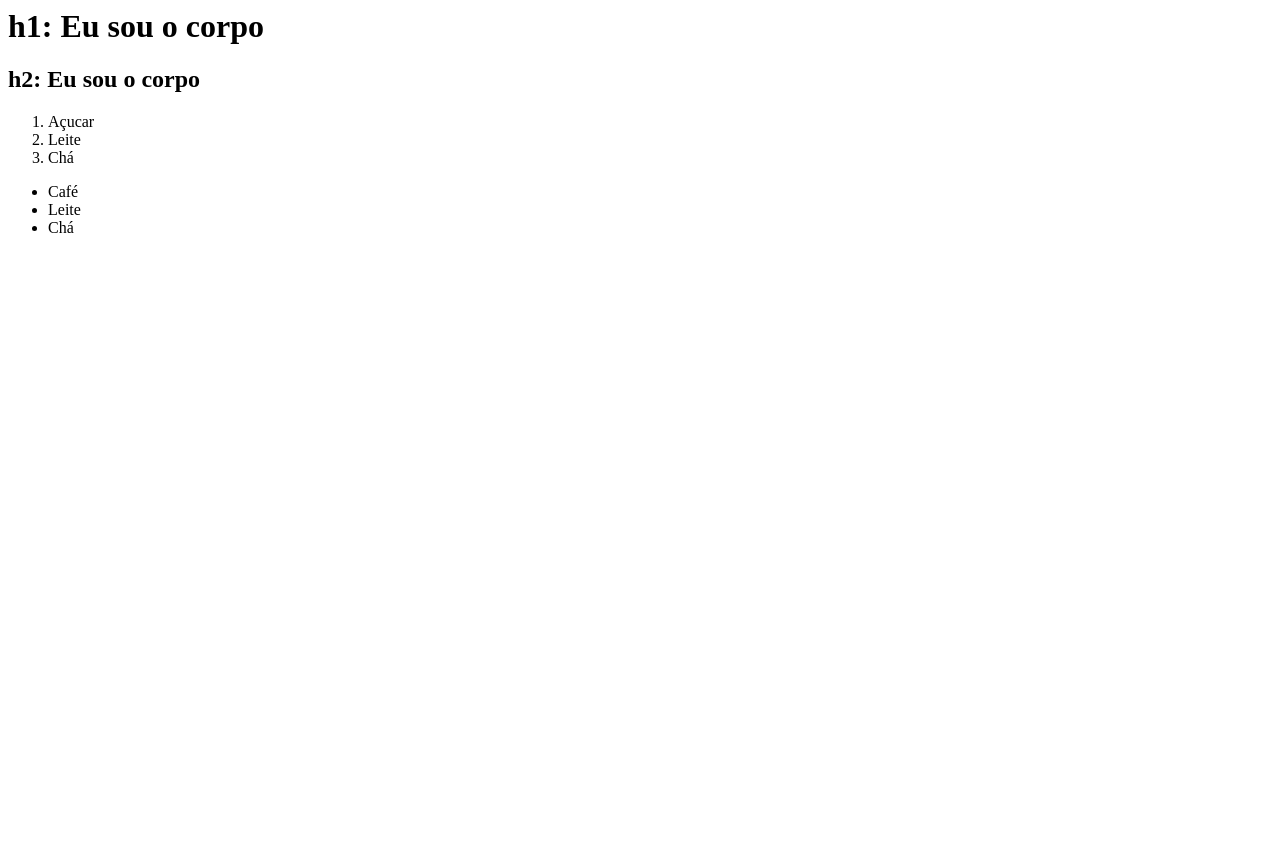
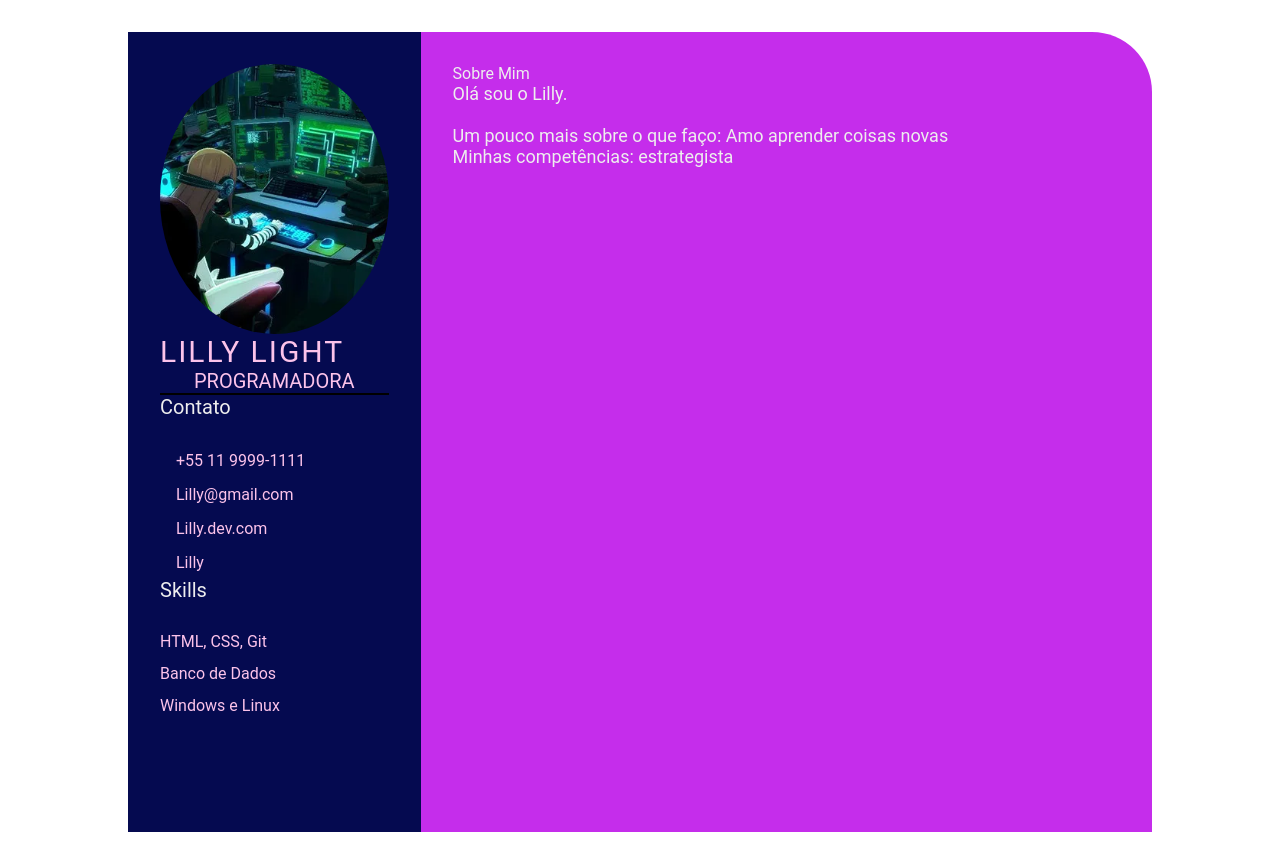
Before and after one commit to lynamara/devweek.github.io, a plain HTML site: page index.html in a window 1280 px wide. Before the commit the page ends 800 px from the top, so only its background shows below. Drawn offline with Linux system fonts and the light colour scheme.

Commit message:
criando currículo com CSS e html (#3)

```diff
--- a/index.html
+++ b/index.html
@@ -1,21 +1,51 @@
-<html>
-    <head>
-        <title>
-            Olá, eu sou a cabeça!
-        </title>
-    </head>
-    <body>
-        <h1>h1: Eu sou o corpo</h1>
-        <h2>h2: Eu sou o corpo</h2>
-    </body>
-    <ol>
-        <li>Açucar</li>
-        <li>Leite</li>
-        <li>Chá</li>
-    </ol>
-    <ul>
-        <li>Café</li>
-        <li>Leite</li>
-        <li>Chá</li>
-    </ul>
+<html lang="en">
+<head>
+    <meta charset="UTF-8">
+    <meta http-equiv="X-UA-Compatible" content="IE=edge">
+    <meta name="viewport" content="width=device-width, initial-scale=1.0">
+    <title>Lilly CV</title>
+    <link rel="stylesheet" href="style.css">
+</head>
+<body>
+    <main class="resume-contents">
+        <section class="left-section">
+            <section class="left-section-contents">
+                <div class="profile">
+                    <img class="profile-image" src="img/futaba_2.webp" alt="Profile image">
+                    <p class="name">Lilly Light</p>
+                    <p class="profession">Programadora</p>
+                </div>
+                <div class="contact-info">
+                    <p class="left-title">Contato</p>
+                    <ul>
+                        <li><i class="fa fa-phone"></i>+55 11 9999-1111</li>
+                        <li><i class="fa fa-envelope"></i>Lilly@gmail.com</li>
+                        <li><i class="fa fa-globe"></i>Lilly.dev.com</li>
+                        <li><i class="fa fa-github"></i>Lilly</li>
+                    </ul>
+                </div>
+                <div class="skills">
+                    <p class="left-title">Skills</p>
+                    <ul>
+                        <li><p>HTML, CSS, Git</p></li>
+                        <li><p>Banco de Dados</p></li>
+                        <li><p>Windows e Linux</p></li>
+                    </ul>
+                </div>
+            </section>
+        </section>
+            <section class="right-section">
+                <div class="right-section-contents">
+                    <section class="about gap">
+                        <div class="right-title">Sobre Mim</div>
+                        <p class="about-me-contents">
+                            Olá sou o Lilly.<br>
+                            <br>Um pouco mais sobre o que faço: Amo aprender coisas novas
+                            <br>Minhas competências: estrategista
+                        </p>
+                    </section>
+                </div>
+            </section>
+    </main>
+</body>
 </html>
--- /dev/null
+++ b/style.css
@@ -0,0 +1,103 @@
+* {
+    margin: 0;
+    padding: 0;
+    box-sizing: border-box;
+    list-style: none;
+    font-family: 'Roboto', sans-serif;
+}
+
+.resume-contents {
+    min-height: 100vh;
+    width: 80%;
+    margin: 2rem auto;
+    display: grid;
+    grid-template-columns: repeat(7, 1fr);
+}
+
+.left-section {
+    grid-column: span 2;
+    height: 100%;
+    background-color: #050a50;
+}
+
+.right-section {
+    grid-column: span 5;
+    height: 100%;
+    background-color: #c52deb;
+    border-radius: 0px 60px 0px 0px;
+}
+
+.left-section-contents{
+    padding: 2rem 2rem;
+}
+
+.profile {
+    width: 100%;
+    border-bottom: 2px solid #000000;
+}
+
+.profile .profile-image {
+    width: 100%;
+    border-radius: 100%;
+}
+
+.name {
+    color: #fcc3ea;
+    font-size: 30px;
+    letter-spacing: 2px;
+    text-transform: uppercase;
+}
+
+.profession {
+    color: #fcc3ea;
+    font-size: 20px;
+    text-transform: uppercase;
+    text-align: center;
+}
+
+/* .contact-info { border-bottom: 2px solid #1B2631; } */
+.left-title {
+    color: #eeeeee;
+    font-size: 20px;
+}
+
+.contact-info ul {
+    padding-top: 1.5rem;
+}
+
+.contact-info ul li,
+.references ul li {
+    padding: .4rem 0;
+    color: #fcc3ea;
+}
+
+.contact-info ul li i,
+.references ul li i {
+    padding-right: 1rem;
+    font-size: 18px;
+    color: #fcc3ea;
+}
+
+.skills ul {
+    padding-top: 1.5rem;
+}
+.skills ul li p {
+    padding: .4rem 0;
+    color: #fcc3ea;
+}
+
+.right-section-contents {
+    padding: 2rem 2rem;
+}
+
+.right-title {
+    color: #eeeeee;
+}
+
+.gap {
+    padding-bottom: 2rem;
+}
+.about-me-contents {
+    font-size: 18px;
+    color: #eeeeee;
+}
```
Also changed, not shown: img/futaba_2.webp (added).
